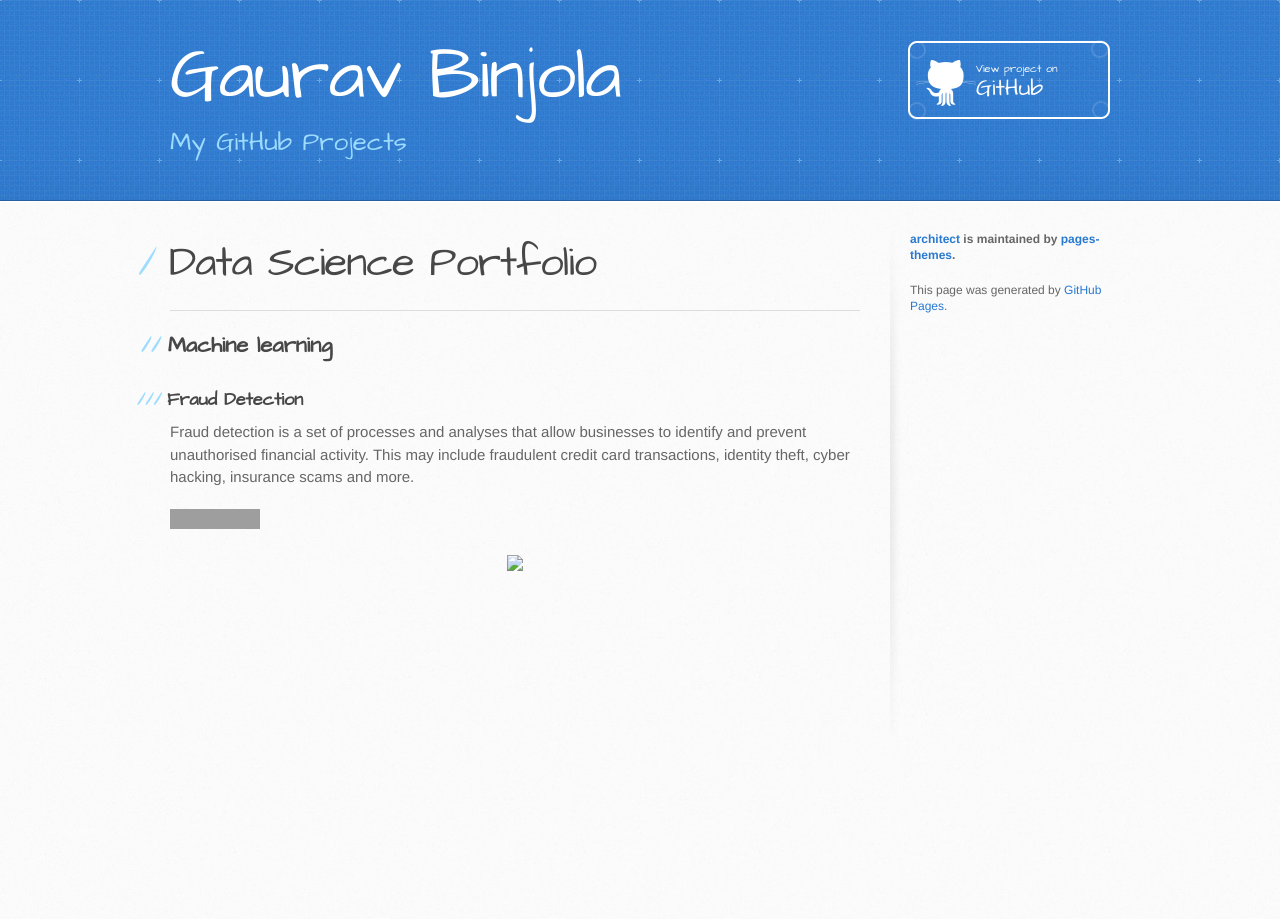
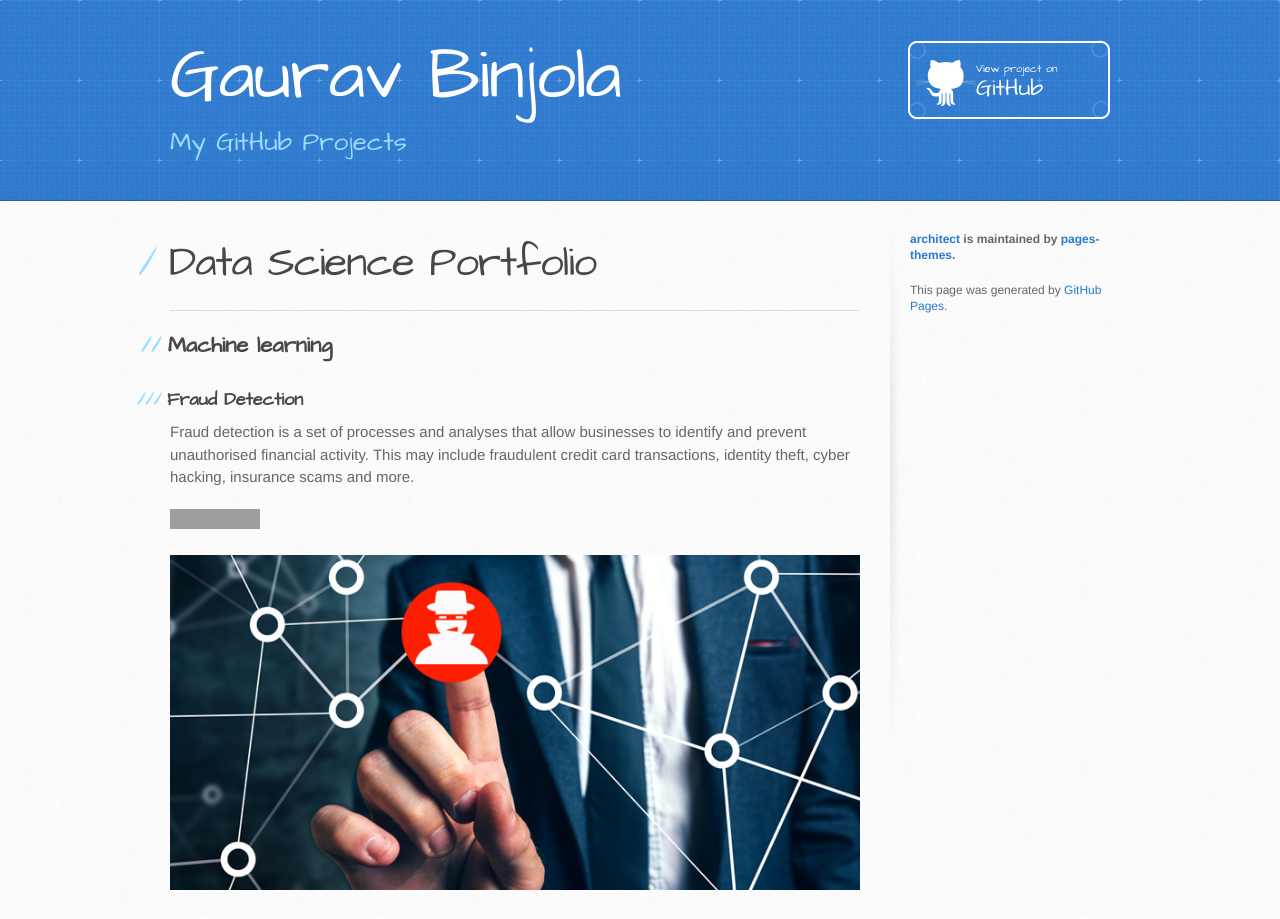
Before and after one commit to pages-themes/architect, a Jekyll site: the page built from index.md, in a window 1280 px wide. Built offline with Jekyll 4.4.1, drawn with Linux system fonts in a browser that asks for light colours; our own code applies the rules of GitHub Pages for plain Markdown files; grey boxes are pictures that could not be loaded.

Commit message:
Update index.md

```diff
--- a/index.md
+++ b/index.md
@@ -9,4 +9,4 @@
 Fraud detection is a set of processes and analyses that allow businesses to identify and prevent unauthorised financial activity. This may include fraudulent credit card transactions, identity theft, cyber hacking, insurance scams and more.
 
 [![View on GitHub](https://img.shields.io/badge/GitHub-View_on_GitHub-blue?logo=GitHub)](https://github.com/sajankedia/fraud_detection)
-<center><img src="images/fraud_detection.png"/></center>
+<center><img src="assets/images/fraud_detection.png"/></center>
```
